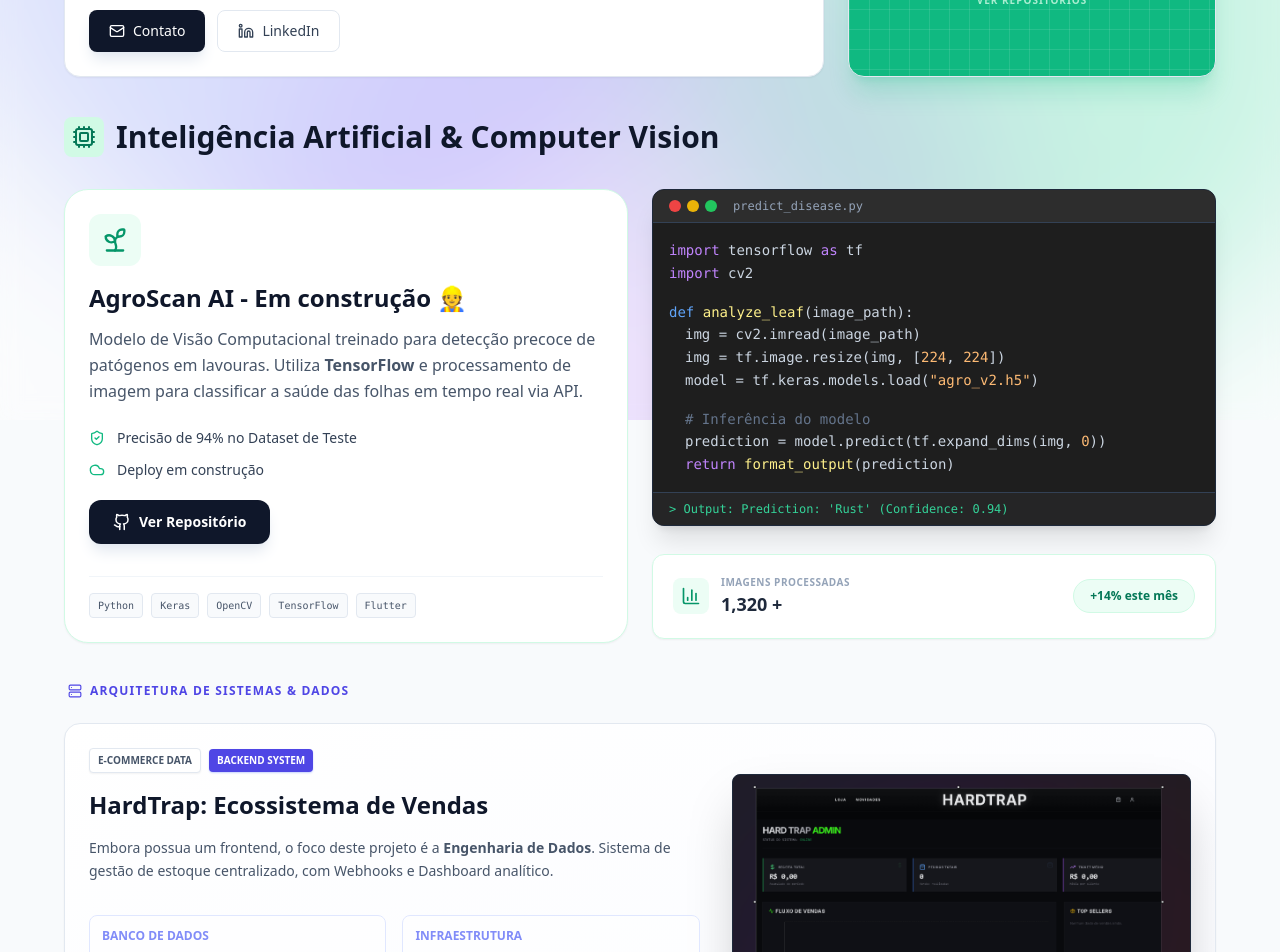
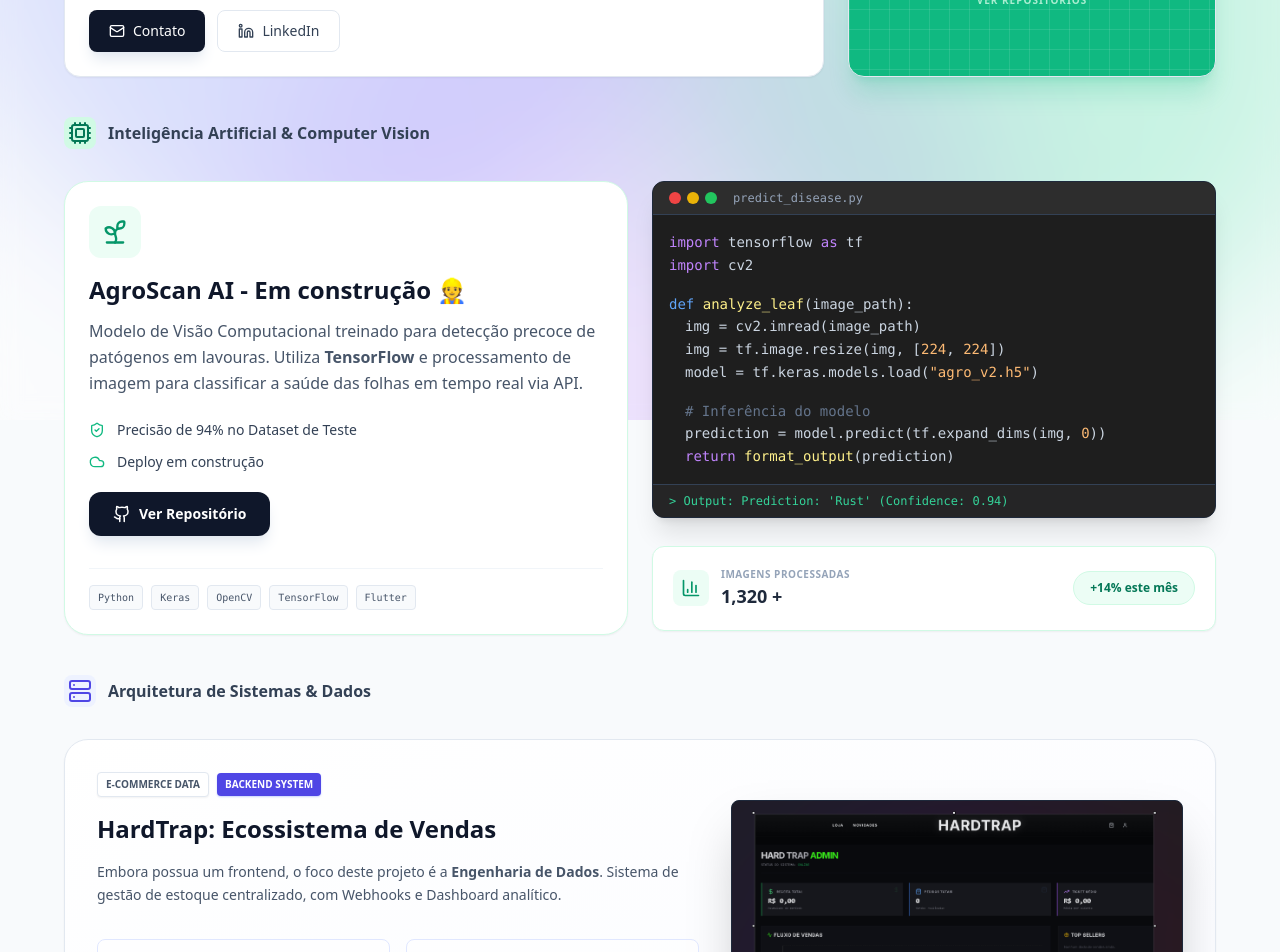
Before and after one commit to RaoanMarcel/portifolio, a React (Vite) app in the folder portfolio-bento/: page / in a window 1280 px wide. Shown: the part 380-1332 px from the top of the page. Built offline with nearby package versions, Linux system fonts and the light colour scheme.

Commit message:
alteração em bentoCard

```diff
--- a/portfolio-bento/src/components/sections/AISection.jsx
+++ b/portfolio-bento/src/components/sections/AISection.jsx
@@ -5,10 +5,10 @@ const AISection = () => {
   return (
     <section>
       <div className="flex items-center gap-3 mb-8">
-         <div className="p-2 bg-emerald-100 rounded-lg text-emerald-700">
+         <div className="p-1 bg-emerald-100 rounded-lg text-emerald-700">
             <Cpu size={24} />
          </div>
-         <h2 className="text-3xl font-bold text-slate-900">Inteligência Artificial & Computer Vision</h2>
+         <h2 className="text-1x0.8 font-bold text-slate-700">Inteligência Artificial & Computer Vision</h2>
       </div>
 
       <div className="grid grid-cols-1 md:grid-cols-2 gap-6">
--- a/portfolio-bento/src/components/sections/BackendSection.jsx
+++ b/portfolio-bento/src/components/sections/BackendSection.jsx
@@ -1,14 +1,17 @@
 import React from 'react';
 import { Server, Code2, ExternalLink } from 'lucide-react';
-import SectionTitle from '../ui/SectionTitle';
-import BentoCard from '../ui/BentoCard';
 
 const BackendSection = ({ onOpenModal }) => {
   return (
     <section>
-      <SectionTitle icon={Server} title="Arquitetura de Sistemas & Dados" colorClass="text-indigo-600" />
+      <div className="flex items-center gap-3 mb-8">
+         <div className="p-1 bg-indigo-50 rounded-lg text-indigo-600">
+            <Server size={24} />
+         </div>
+         <h2 className="text-1x0.8 font-bold text-slate-700">Arquitetura de Sistemas & Dados</h2>
+      </div>
 
-      <BentoCard className="group relative overflow-hidden border-indigo-50 hover:border-indigo-200 transition-all bg-gradient-to-br from-white to-indigo-50/30">
+      <div className="bg-white rounded-3xl p-6 md:p-8 border border-slate-200 shadow-sm group relative overflow-hidden hover:border-indigo-200 transition-all bg-gradient-to-br from-white to-indigo-50/30">
         <div className="flex flex-col md:flex-row gap-8 items-center">
 
             <div className="flex-1 space-y-4 relative z-10">
@@ -36,7 +39,7 @@ const BackendSection = ({ onOpenModal }) => {
               <div className="pt-6 flex gap-3">
                 <button
                   onClick={onOpenModal}
-                  className="flex items-center gap-2 text-sm font-bold text-indigo-600 hover:text-indigo-800 transition bg-indigo-50 px-4 py-2 rounded-lg border border-indigo-100"
+                  className="flex items-center gap-2 text-sm font-bold text-indigo-600 hover:text-indigo-800 transition bg-indigo-50 px-4 py-2 rounded-lg border border-indigo-100 cursor-pointer"
                 >
                   <Code2 size={16} /> Ver Arquitetura
                 </button>
@@ -53,7 +56,7 @@ const BackendSection = ({ onOpenModal }) => {
               />
             </div>
         </div>
-      </BentoCard>
+      </div>
     </section>
   );
 };
```
